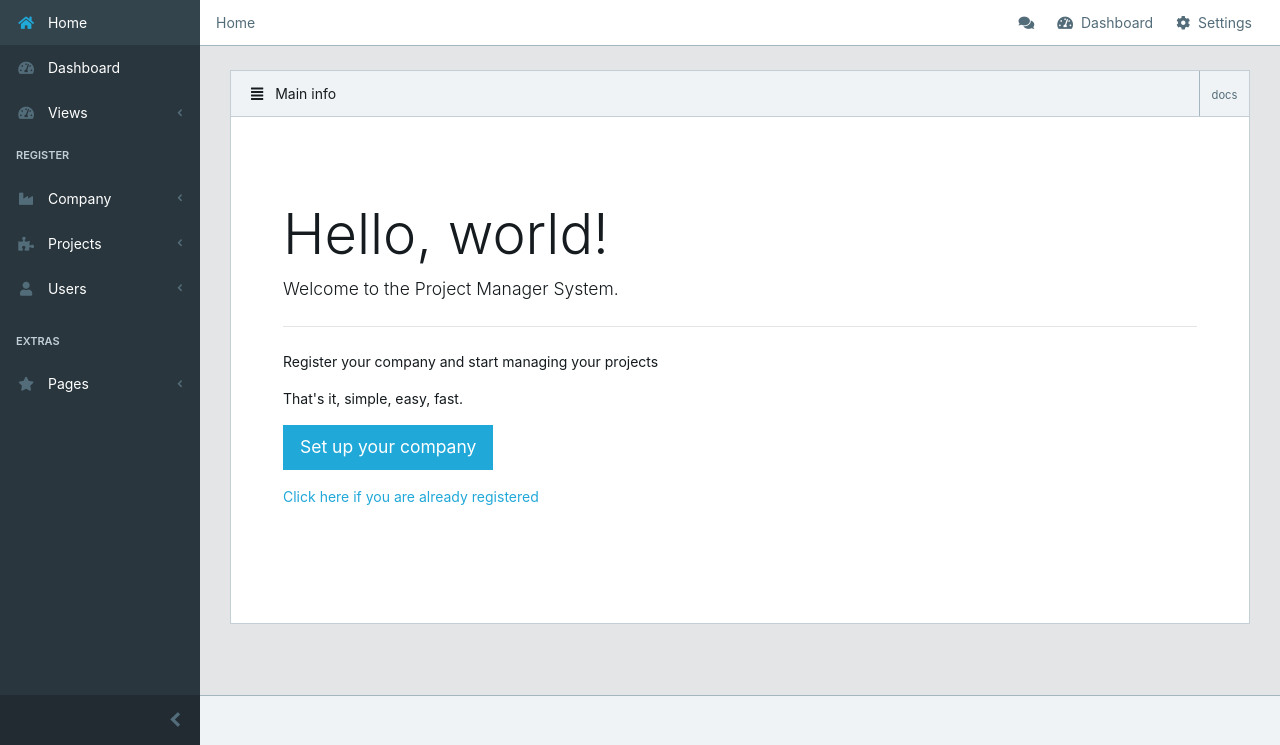
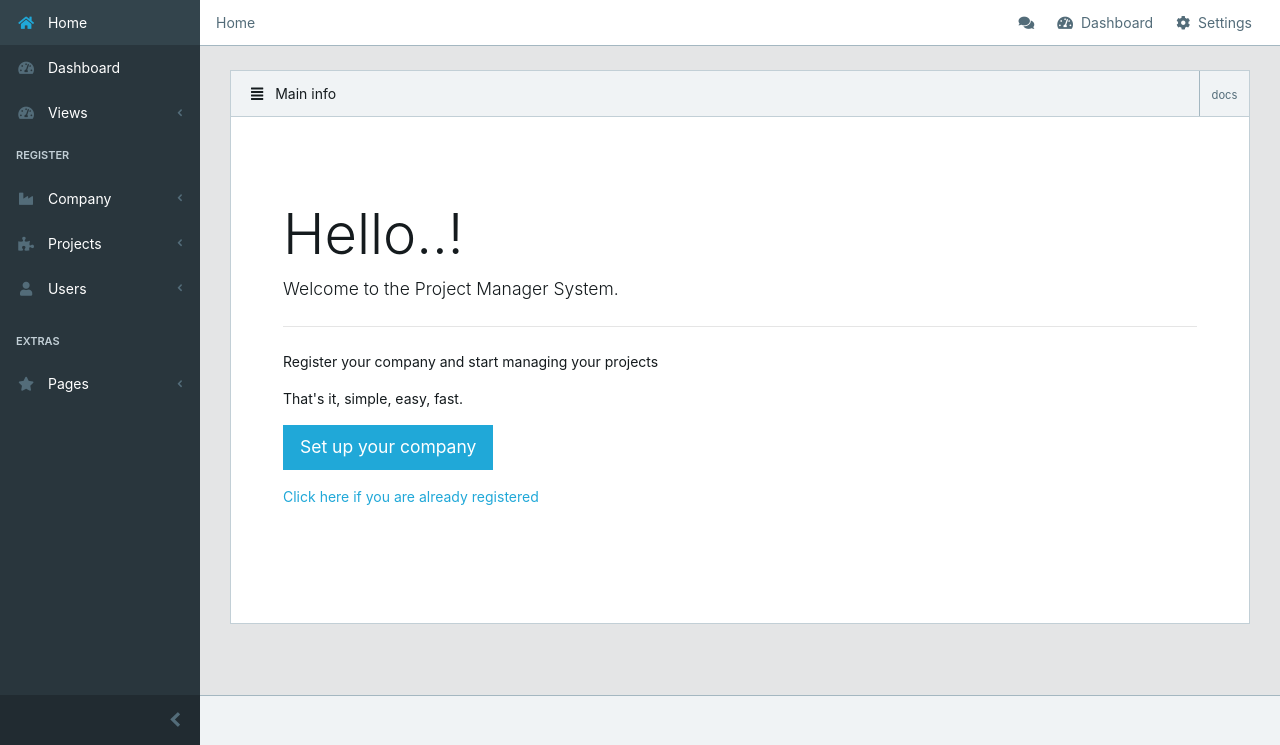
Before and after one commit to magdumsuraj07/project-management, a Django app: page / in a window 1280 px wide. Shown: the part 55-800 px from the top of the page. Run offline with Django 3.2, Linux system fonts and the light colour scheme; some libraries are stand-ins or nearby versions.

Commit message:
Updated README

```diff
--- a/core/templates/core/index.html
+++ b/core/templates/core/index.html
@@ -21,7 +21,7 @@
       </div>
       <div class="card-body">
         <div class="jumbotron bg-white">
-          <h1 class="display-4">Hello, world!</h1>
+          <h1 class="display-4">Hello..!</h1>
           <p class="lead">Welcome to the Project Manager System.</p>
           <hr class="my-4">
           <p>Register your company and start managing your projects</p>
```
Also changed, not shown: README.md.
